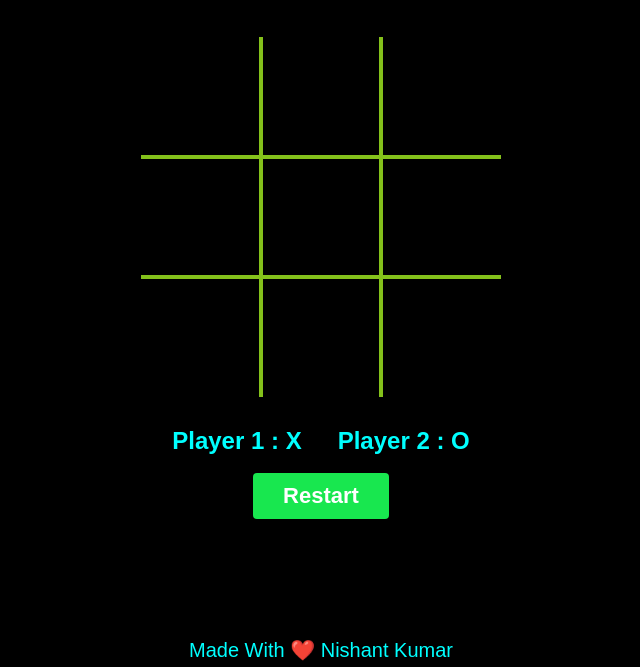
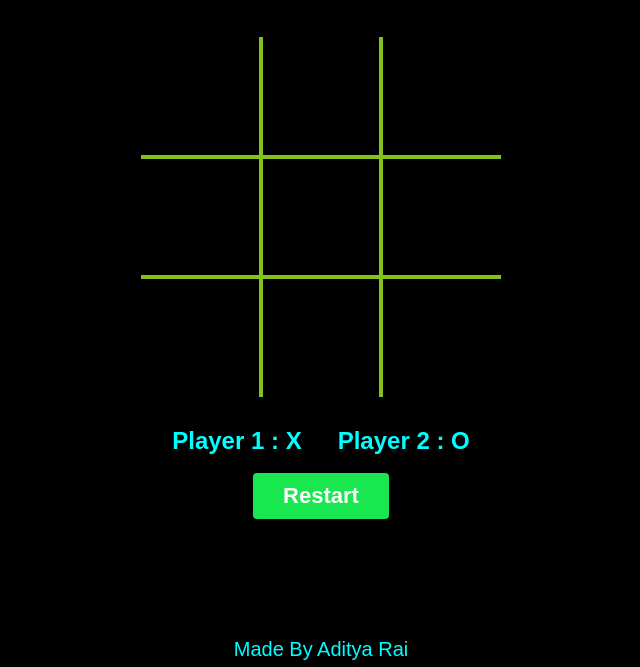
Before and after one commit to 0xAdityaRai/Tic-Tac-Toe, a plain HTML site: page index.html in a window 1280 px wide. Shown: the part 162-829 px from the top of the page, without its empty margins (319-959 px from the left). Drawn offline with Linux system fonts and the light colour scheme.

Commit message:
Name changed

```diff
--- a/index.html
+++ b/index.html
@@ -33,7 +33,7 @@
     </div>
 
     <div class="heart">
-        <p>Made With ❤️ Nishant Kumar</p>
+        <p>Made By Aditya Rai</p>
     </div>
 
 
```
